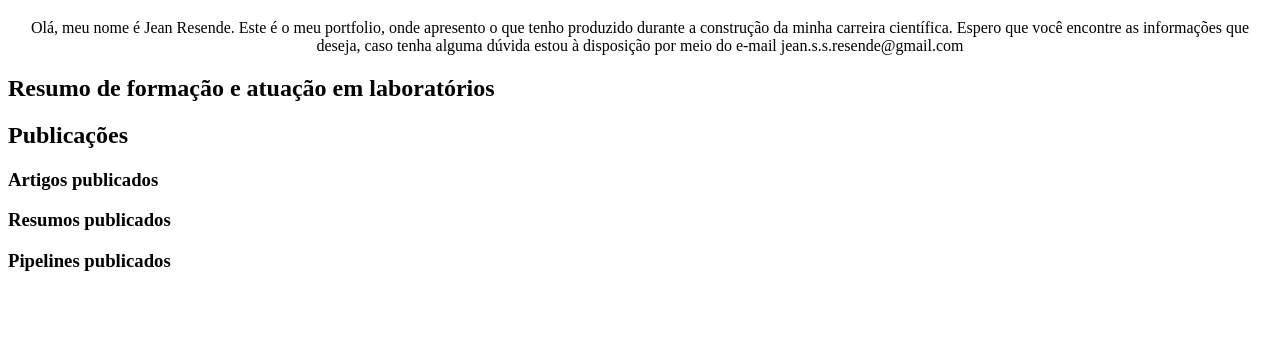
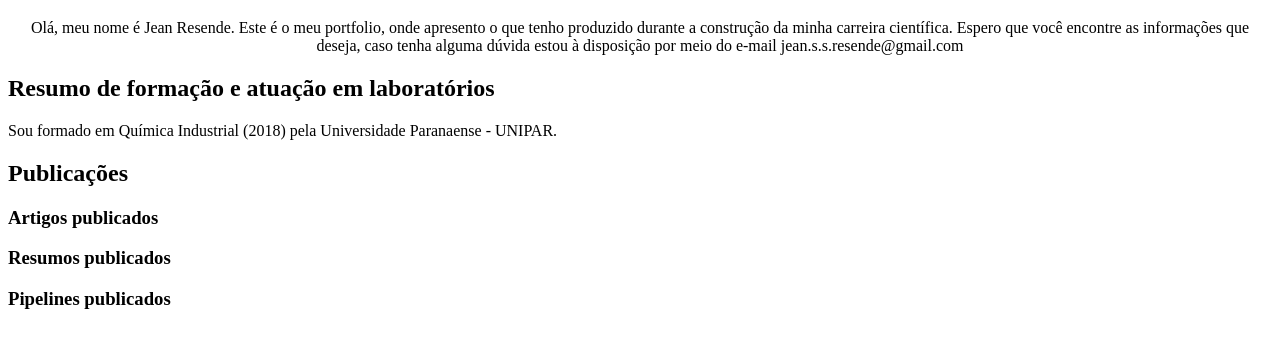
Before and after one commit to resendejss/jeanresende.github.io, a plain HTML site: page index.html in a window 1280 px wide. Shown: the part 61-408 px from the top of the page. Drawn offline with Linux system fonts and the light colour scheme.

Commit message:
Atualização

```diff
--- a/index.html
+++ b/index.html
@@ -9,7 +9,7 @@
         informações que deseja, caso tenha alguma dúvida estou à disposição por meio do e-mail jean.s.s.resende@gmail.com</p>
 
         <h2>Resumo de formação e atuação em laboratórios</h2>
-        <p></p>
+        <p>Sou formado em Química Industrial (2018) pela Universidade Paranaense - UNIPAR. </p>
 
         <h2>Publicações</h2>
         <h3>Artigos publicados</h3>
```
